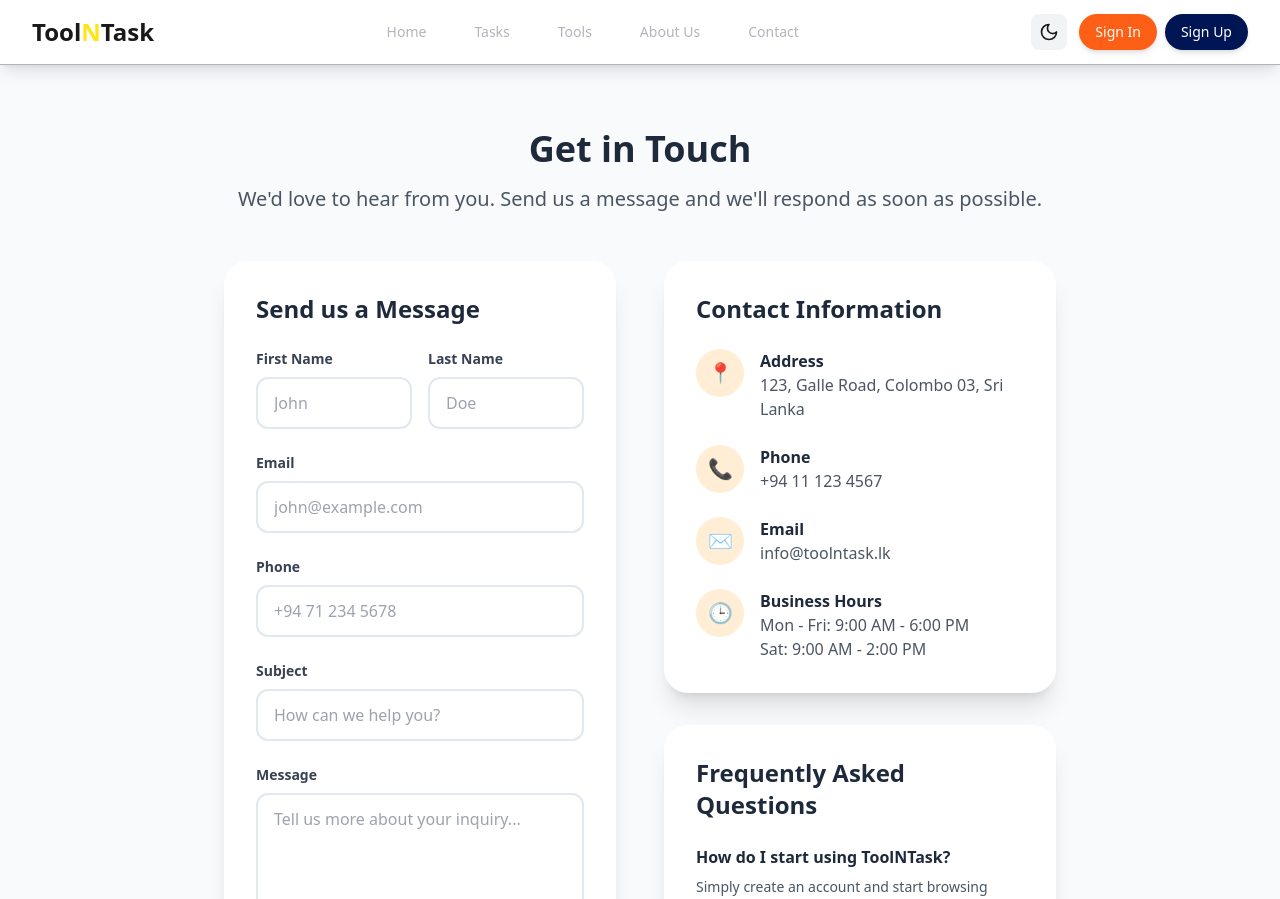
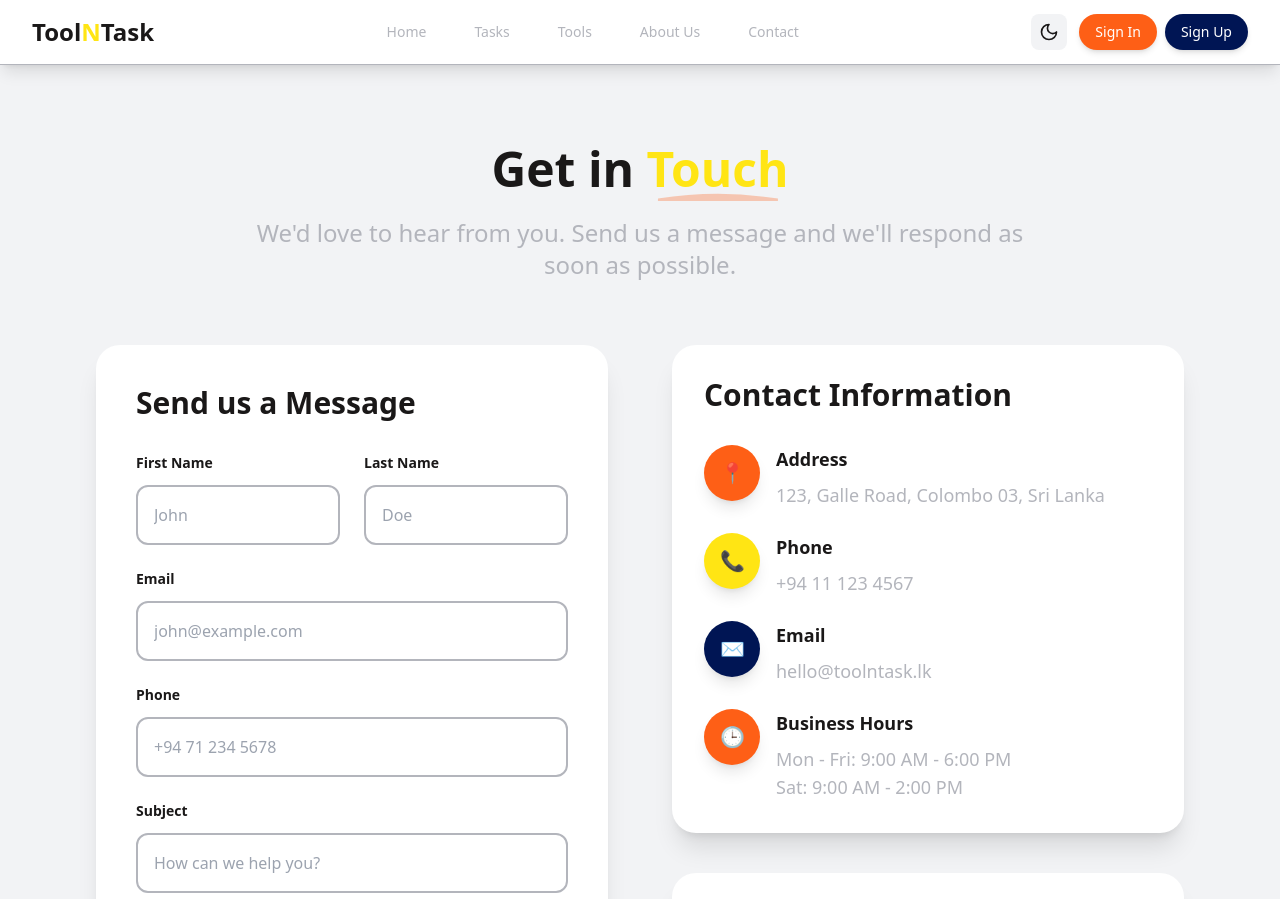
Before and after one commit to SeneshFitzroy/ToolnTask, a Next.js app: page /Contact in a window 1280 px wide. Shown: the top 899 px of the page. Built offline with nearby package versions, Linux system fonts and the light colour scheme.

Commit message:
feat: Enhanced pages/Contact.tsx,  - Detailed changes: diff --git a/pages/Contact.tsx b/pages/Contact.tsx... at 01:58 PM +0530, July 03, 2025

```diff
--- a/pages/Contact.tsx
+++ b/pages/Contact.tsx
@@ -5,147 +5,205 @@ import { Button } from '../src/components/ui/button';
 
 export default function Contact() {
   return (
-    <div className="min-h-screen bg-gray-50 dark:bg-gray-900">
+    <div className="min-h-screen" style={{ backgroundColor: '#F2F3F5' }}>
       <Navigation />
 
-      <div className="py-12 sm:py-16">
-        <div className="max-w-4xl mx-auto px-4 sm:px-6 lg:px-8">
-          <div className="text-center mb-8 sm:mb-12">
-            <h1 className="text-3xl sm:text-4xl font-bold text-slate-800 dark:text-white mb-4">Get in Touch</h1>
-            <p className="text-lg sm:text-xl text-gray-600 dark:text-gray-300">
+      <div className="py-16 sm:py-20">
+        <div className="max-w-6xl mx-auto px-4 sm:px-6 lg:px-8">
+          <div className="text-center mb-12 sm:mb-16">
+            <h1 className="text-4xl sm:text-5xl font-bold mb-6" style={{ color: '#1A1818' }}>
+              Get in{' '}
+              <span
+                className="relative inline-block"
+                style={{ color: '#FFE514' }}
+              >
+                Touch
+                <svg className="absolute -bottom-2 left-0 w-full h-3" viewBox="0 0 100 10" style={{ fill: '#FE5F16', opacity: 0.3 }}>
+                  <path d="M0 8 Q 50 0 100 8 L 100 10 L 0 10 Z" />
+                </svg>
+              </span>
+            </h1>
+            <p className="text-xl sm:text-2xl max-w-3xl mx-auto leading-relaxed" style={{ color: '#B3B5BC' }}>
               We&apos;d love to hear from you. Send us a message and we&apos;ll respond as soon as possible.
             </p>
           </div>
 
-          <div className="grid grid-cols-1 lg:grid-cols-2 gap-8 sm:gap-12">
+          <div className="grid grid-cols-1 lg:grid-cols-2 gap-12 sm:gap-16">
             {/* Contact Form */}
-            <div className="bg-white dark:bg-gray-800 rounded-3xl shadow-xl p-6 sm:p-8">
-              <h2 className="text-xl sm:text-2xl font-bold text-slate-800 dark:text-white mb-6">Send us a Message</h2>
+            <div className="p-8 sm:p-10 rounded-3xl shadow-xl" style={{ backgroundColor: '#FFFFFF' }}>
+              <h2 className="text-2xl sm:text-3xl font-bold mb-8" style={{ color: '#1A1818' }}>Send us a Message</h2>
               <form className="space-y-6">
-                <div className="grid grid-cols-1 md:grid-cols-2 gap-4">
+                <div className="grid grid-cols-1 md:grid-cols-2 gap-6">
                   <div>
-                    <label className="block text-sm font-semibold text-gray-700 dark:text-gray-300 mb-2">First Name</label>
+                    <label className="block text-sm font-semibold mb-3" style={{ color: '#1A1818' }}>First Name</label>
                     <input
                       type="text"
-                      className="w-full px-4 py-3 border-2 border-slate-200 dark:border-gray-600 rounded-xl focus:border-orange-600 focus:outline-none bg-white dark:bg-gray-700 text-slate-800 dark:text-white"
+                      className="w-full px-4 py-4 border-2 rounded-xl focus:outline-none transition-all duration-300"
+                      style={{
+                        borderColor: '#B3B5BC',
+                        color: '#1A1818',
+                        backgroundColor: '#FFFFFF'
+                      }}
+                      onFocus={(e) => e.currentTarget.style.borderColor = '#FE5F16'}
+                      onBlur={(e) => e.currentTarget.style.borderColor = '#B3B5BC'}
                       placeholder="John"
                     />
                   </div>
                   <div>
-                    <label className="block text-sm font-semibold text-gray-700 dark:text-gray-300 mb-2">Last Name</label>
+                    <label className="block text-sm font-semibold mb-3" style={{ color: '#1A1818' }}>Last Name</label>
                     <input
                       type="text"
-                      className="w-full px-4 py-3 border-2 border-slate-200 dark:border-gray-600 rounded-xl focus:border-orange-600 focus:outline-none bg-white dark:bg-gray-700 text-slate-800 dark:text-white"
+                      className="w-full px-4 py-4 border-2 rounded-xl focus:outline-none transition-all duration-300"
+                      style={{
+                        borderColor: '#B3B5BC',
+                        color: '#1A1818',
+                        backgroundColor: '#FFFFFF'
+                      }}
+                      onFocus={(e) => e.currentTarget.style.borderColor = '#FE5F16'}
+                      onBlur={(e) => e.currentTarget.style.borderColor = '#B3B5BC'}
                       placeholder="Doe"
                     />
                   </div>
                 </div>
 
                 <div>
-                  <label className="block text-sm font-semibold text-gray-700 dark:text-gray-300 mb-2">Email</label>
+                  <label className="block text-sm font-semibold mb-3" style={{ color: '#1A1818' }}>Email</label>
                   <input
                     type="email"
-                    className="w-full px-4 py-3 border-2 border-slate-200 dark:border-gray-600 rounded-xl focus:border-orange-600 focus:outline-none bg-white dark:bg-gray-700 text-slate-800 dark:text-white"
+                    className="w-full px-4 py-4 border-2 rounded-xl focus:outline-none transition-all duration-300"
+                    style={{
+                      borderColor: '#B3B5BC',
+                      color: '#1A1818',
+                      backgroundColor: '#FFFFFF'
+                    }}
+                    onFocus={(e) => e.currentTarget.style.borderColor = '#FE5F16'}
+                    onBlur={(e) => e.currentTarget.style.borderColor = '#B3B5BC'}
                     placeholder="john@example.com"
                   />
                 </div>
 
                 <div>
-                  <label className="block text-sm font-semibold text-gray-700 dark:text-gray-300 mb-2">Phone</label>
+                  <label className="block text-sm font-semibold mb-3" style={{ color: '#1A1818' }}>Phone</label>
                   <input
                     type="tel"
-                    className="w-full px-4 py-3 border-2 border-slate-200 dark:border-gray-600 rounded-xl focus:border-orange-600 focus:outline-none bg-white dark:bg-gray-700 text-slate-800 dark:text-white"
+                    className="w-full px-4 py-4 border-2 rounded-xl focus:outline-none transition-all duration-300"
+                    style={{
+                      borderColor: '#B3B5BC',
+                      color: '#1A1818',
+                      backgroundColor: '#FFFFFF'
+                    }}
+                    onFocus={(e) => e.currentTarget.style.borderColor = '#FE5F16'}
+                    onBlur={(e) => e.currentTarget.style.borderColor = '#B3B5BC'}
                     placeholder="+94 71 234 5678"
                   />
                 </div>
 
                 <div>
-                  <label className="block text-sm font-semibold text-gray-700 dark:text-gray-300 mb-2">Subject</label>
+                  <label className="block text-sm font-semibold mb-3" style={{ color: '#1A1818' }}>Subject</label>
                   <input
                     type="text"
-                    className="w-full px-4 py-3 border-2 border-slate-200 dark:border-gray-600 rounded-xl focus:border-orange-600 focus:outline-none bg-white dark:bg-gray-700 text-slate-800 dark:text-white"
+                    className="w-full px-4 py-4 border-2 rounded-xl focus:outline-none transition-all duration-300"
+                    style={{
+                      borderColor: '#B3B5BC',
+                      color: '#1A1818',
+                      backgroundColor: '#FFFFFF'
+                    }}
+                    onFocus={(e) => e.currentTarget.style.borderColor = '#FE5F16'}
+                    onBlur={(e) => e.currentTarget.style.borderColor = '#B3B5BC'}
                     placeholder="How can we help you?"
                   />
                 </div>
 
                 <div>
-                  <label className="block text-sm font-semibold text-gray-700 dark:text-gray-300 mb-2">Message</label>
+                  <label className="block text-sm font-semibold mb-3" style={{ color: '#1A1818' }}>Message</label>
                   <textarea
-                    rows={5}
-                    className="w-full px-4 py-3 border-2 border-slate-200 dark:border-gray-600 rounded-xl focus:border-orange-600 focus:outline-none bg-white dark:bg-gray-700 text-slate-800 dark:text-white"
+                    rows={6}
+                    className="w-full px-4 py-4 border-2 rounded-xl focus:outline-none transition-all duration-300 resize-none"
+                    style={{
+                      borderColor: '#B3B5BC',
+                      color: '#1A1818',
+                      backgroundColor: '#FFFFFF'
+                    }}
+                    onFocus={(e) => e.currentTarget.style.borderColor = '#FE5F16'}
+                    onBlur={(e) => e.currentTarget.style.borderColor = '#B3B5BC'}
                     placeholder="Tell us more about your inquiry..."
                   />
                 </div>
 
-                <Button className="w-full bg-orange-600 hover:bg-orange-700 text-white py-3 sm:py-4 text-base sm:text-lg font-semibold rounded-xl">
+                <Button
+                  className="w-full py-4 sm:py-5 text-lg sm:text-xl font-bold rounded-xl transition-all duration-300 hover:scale-105 shadow-xl border-0"
+                  style={{ backgroundColor: '#FE5F16', color: '#FFFFFF' }}
+                  onMouseEnter={(e) => e.currentTarget.style.backgroundColor = '#FF5D13'}
+                  onMouseLeave={(e) => e.currentTarget.style.backgroundColor = '#FE5F16'}
+                >
                   Send Message
                 </Button>
               </form>
             </div>
 
             {/* Contact Information */}
-            <div className="space-y-6 sm:space-y-8">
-              <div className="bg-white dark:bg-gray-800 rounded-3xl shadow-xl p-6 sm:p-8">
-                <h2 className="text-xl sm:text-2xl font-bold text-slate-800 dark:text-white mb-6">Contact Information</h2>
+            <div className="space-y-8 sm:space-y-10">
+              <div className="p-8 rounded-3xl shadow-xl hover:scale-105 transition-all duration-300" style={{ backgroundColor: '#FFFFFF' }}>
+                <h2 className="text-2xl sm:text-3xl font-bold mb-8" style={{ color: '#1A1818' }}>Contact Information</h2>
                 <div className="space-y-6">
                   <div className="flex items-start space-x-4">
-                    <div className="w-12 h-12 bg-orange-100 dark:bg-orange-900 rounded-full flex items-center justify-center flex-shrink-0">
-                      <span className="text-orange-600 dark:text-orange-400 text-xl">📍</span>
+                    <div className="w-14 h-14 rounded-full flex items-center justify-center flex-shrink-0 shadow-lg" style={{ backgroundColor: '#FE5F16' }}>
+                      <span className="text-white text-xl">📍</span>
                     </div>
                     <div>
-                      <h3 className="font-semibold text-slate-800 dark:text-white">Address</h3>
-                      <p className="text-gray-600 dark:text-gray-300">123, Galle Road, Colombo 03, Sri Lanka</p>
+                      <h3 className="font-bold text-lg mb-2" style={{ color: '#1A1818' }}>Address</h3>
+                      <p className="text-lg" style={{ color: '#B3B5BC' }}>123, Galle Road, Colombo 03, Sri Lanka</p>
                     </div>
                   </div>
 
                   <div className="flex items-start space-x-4">
-                    <div className="w-12 h-12 bg-orange-100 dark:bg-orange-900 rounded-full flex items-center justify-center flex-shrink-0">
-                      <span className="text-orange-600 dark:text-orange-400 text-xl">📞</span>
+                    <div className="w-14 h-14 rounded-full flex items-center justify-center flex-shrink-0 shadow-lg" style={{ backgroundColor: '#FFE514' }}>
+                      <span className="text-xl" style={{ color: '#1A1818' }}>📞</span>
                     </div>
                     <div>
-                      <h3 className="font-semibold text-slate-800 dark:text-white">Phone</h3>
-                      <p className="text-gray-600 dark:text-gray-300">+94 11 123 4567</p>
+                      <h3 className="font-bold text-lg mb-2" style={{ color: '#1A1818' }}>Phone</h3>
+                      <p className="text-lg" style={{ color: '#B3B5BC' }}>+94 11 123 4567</p>
                     </div>
                   </div>
 
                   <div className="flex items-start space-x-4">
-                    <div className="w-12 h-12 bg-orange-100 dark:bg-orange-900 rounded-full flex items-center justify-center flex-shrink-0">
-                      <span className="text-orange-600 dark:text-orange-400 text-xl">✉️</span>
+                    <div className="w-14 h-14 rounded-full flex items-center justify-center flex-shrink-0 shadow-lg" style={{ backgroundColor: '#001554' }}>
+                      <span className="text-white text-xl">✉️</span>
                     </div>
                     <div>
-                      <h3 className="font-semibold text-slate-800 dark:text-white">Email</h3>
-                      <p className="text-gray-600 dark:text-gray-300">info@toolntask.lk</p>
+                      <h3 className="font-bold text-lg mb-2" style={{ color: '#1A1818' }}>Email</h3>
+                      <p className="text-lg" style={{ color: '#B3B5BC' }}>hello@toolntask.lk</p>
                     </div>
                   </div>
 
                   <div className="flex items-start space-x-4">
-                    <div className="w-12 h-12 bg-orange-100 dark:bg-orange-900 rounded-full flex items-center justify-center flex-shrink-0">
-                      <span className="text-orange-600 dark:text-orange-400 text-xl">🕒</span>
+                    <div className="w-14 h-14 rounded-full flex items-center justify-center flex-shrink-0 shadow-lg" style={{ backgroundColor: '#FE5F16' }}>
+                      <span className="text-white text-xl">🕒</span>
                     </div>
                     <div>
-                      <h3 className="font-semibold text-slate-800 dark:text-white">Business Hours</h3>
-                      <p className="text-gray-600 dark:text-gray-300">Mon - Fri: 9:00 AM - 6:00 PM</p>
-                      <p className="text-gray-600 dark:text-gray-300">Sat: 9:00 AM - 2:00 PM</p>
+                      <h3 className="font-bold text-lg mb-2" style={{ color: '#1A1818' }}>Business Hours</h3>
+                      <p className="text-lg" style={{ color: '#B3B5BC' }}>Mon - Fri: 9:00 AM - 6:00 PM</p>
+                      <p className="text-lg" style={{ color: '#B3B5BC' }}>Sat: 9:00 AM - 2:00 PM</p>
                     </div>
                   </div>
                 </div>
               </div>
 
               {/* FAQ Section */}
-              <div className="bg-white dark:bg-gray-800 rounded-3xl shadow-xl p-6 sm:p-8">
-                <h2 className="text-xl sm:text-2xl font-bold text-slate-800 dark:text-white mb-6">Frequently Asked Questions</h2>
-                <div className="space-y-4">
-                  <div>
-                    <h3 className="font-semibold text-slate-800 dark:text-white mb-2">How do I start using ToolNTask?</h3>
-                    <p className="text-gray-600 dark:text-gray-300 text-sm">Simply create an account and start browsing available tasks or tools in your area.</p>
+              <div className="p-8 rounded-3xl shadow-xl hover:scale-105 transition-all duration-300" style={{ backgroundColor: '#FFFFFF' }}>
+                <h2 className="text-2xl sm:text-3xl font-bold mb-8" style={{ color: '#1A1818' }}>Frequently Asked Questions</h2>
+                <div className="space-y-6">
+                  <div className="p-4 rounded-xl border-l-4" style={{ backgroundColor: '#F2F3F5', borderColor: '#FE5F16' }}>
+                    <h3 className="font-bold text-lg mb-3" style={{ color: '#1A1818' }}>How do I start using ToolNTask?</h3>
+                    <p className="text-lg leading-relaxed" style={{ color: '#B3B5BC' }}>Simply create an account and start browsing available tasks or tools in your area.</p>
                   </div>
-                  <div>
-                    <h3 className="font-semibold text-slate-800 dark:text-white mb-2">Is there a service fee?</h3>
-                    <p className="text-gray-600 dark:text-gray-300 text-sm">We charge a small service fee to maintain the platform and ensure quality service.</p>
+                  <div className="p-4 rounded-xl border-l-4" style={{ backgroundColor: '#F2F3F5', borderColor: '#FFE514' }}>
+                    <h3 className="font-bold text-lg mb-3" style={{ color: '#1A1818' }}>Is there a service fee?</h3>
+                    <p className="text-lg leading-relaxed" style={{ color: '#B3B5BC' }}>We charge a small service fee to maintain the platform and ensure quality service.</p>
                   </div>
-                  <div>
-                    <h3 className="font-semibold text-slate-800 dark:text-white mb-2">How are payments handled?</h3>
-                    <p className="text-gray-600 dark:text-gray-300 text-sm">All payments are processed securely through our platform for your protection.</p>
+                  <div className="p-4 rounded-xl border-l-4" style={{ backgroundColor: '#F2F3F5', borderColor: '#001554' }}>
+                    <h3 className="font-bold text-lg mb-3" style={{ color: '#1A1818' }}>How are payments handled?</h3>
+                    <p className="text-lg leading-relaxed" style={{ color: '#B3B5BC' }}>All payments are processed securely through our platform for your protection.</p>
                   </div>
                 </div>
               </div>
```
